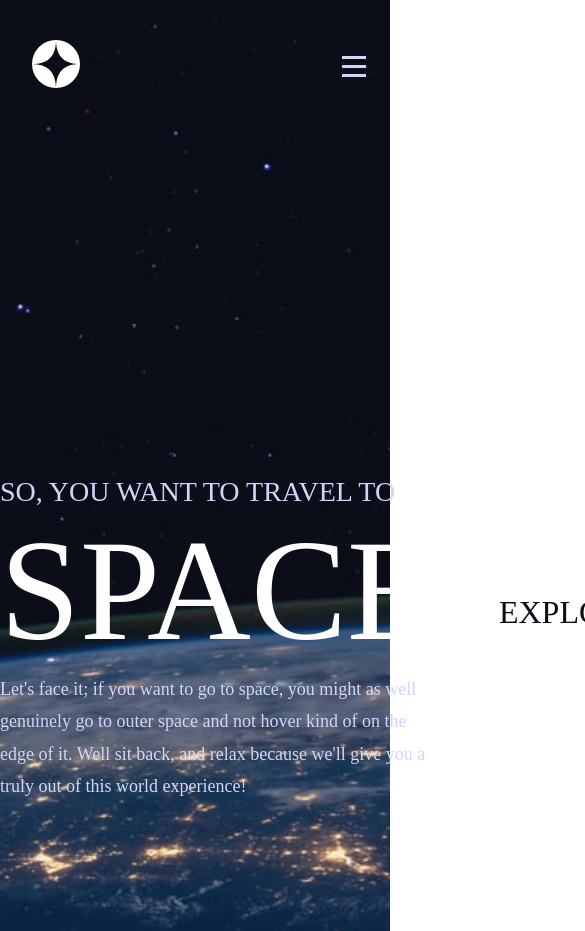
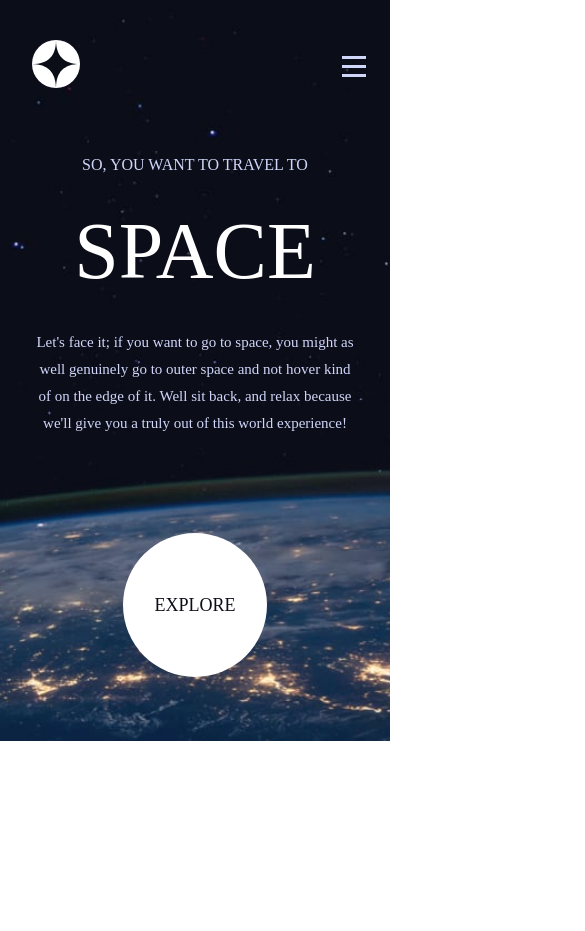
Before and after one commit to gabr7887/10---SpaceTourismWebsite, a React (Vite) app: page / in a window 390 px wide. Shown: the top 931 px of the page, 585 px wide, since content can reach past the window. After the commit the page ends 844 px from the top, so only its background shows below. Built offline with nearby package versions, Linux system fonts and the light colour scheme.

Commit message:
home totalmente responsiva

```diff
--- a/src/Home.module.css
+++ b/src/Home.module.css
@@ -57,6 +57,32 @@
 @media (width <= 768px) {
   .container{
     background-image: url('./assets/home/background-home-tablet.jpg');
+    gap: 0px;
+  }
+
+  .subContainer{
+    grid-template-columns: 1fr;
+    gap: var(--s800);
+    max-width: 688px;
+  }
+
+  .content{
+    display: flex;
+    flex-direction: column;
+    gap: var(--s400);
+  }
+
+  .content{
+    text-align: center;
+  }
+
+  .content p{
+    font: var(--fontT9);
+    max-width: 512px;
+  }
+
+  .explore{
+    justify-self: center;
   }
 }
 
@@ -64,4 +90,32 @@
   .container{
     background-image: url('./assets/home/background-home-mobile.jpg');
   }
+
+  .subContainer{
+    margin: var(--s800) auto;
+    gap: var(--s1200);
+  }
+
+  .content span{
+    font: var(--fontM6);
+  }
+
+  .content h1{
+    font: var(--fontM1);
+  }
+
+  .content p{
+    font: var(--fontM9);
+    max-width: 327px;
+  }
+
+  .explore{
+    width: 144px;
+    height: 144px;
+  }
+
+  .explore p{
+    font: var(--fontM4);
+  }
+
 }
```
